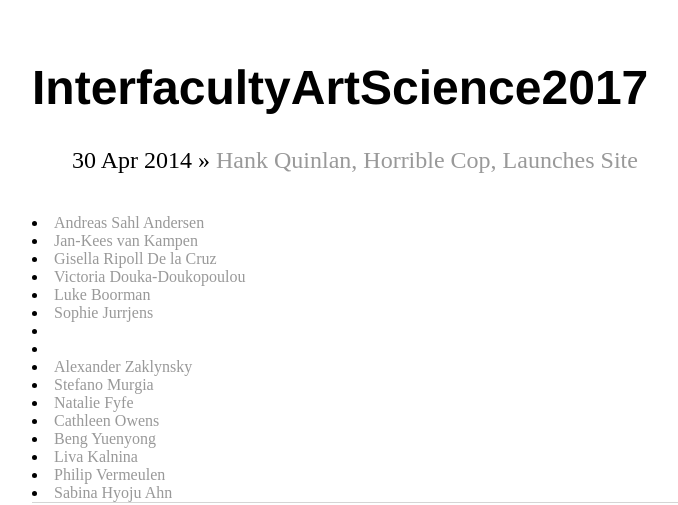
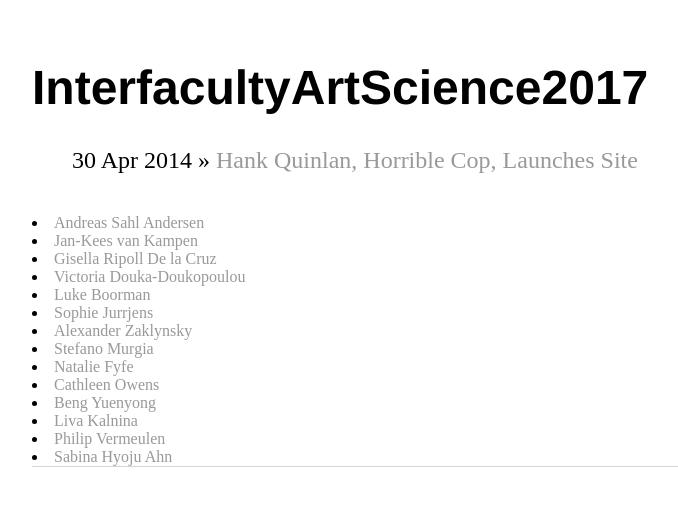
Before and after one commit to natfyfe/InterfacultyArtScience2017.github.io, a Jekyll site: the page built from blog/index.html, in a window 1280 px wide. Shown: the top 505 px of the page, without its empty margins (160-838 px from the left). Built offline with Jekyll 4.4.1, drawn with Linux system fonts in a browser that asks for light colours; grey boxes are pictures that could not be loaded.

Commit message:
Update default.html

```diff
--- a/_layouts/default.html
+++ b/_layouts/default.html
@@ -25,7 +25,7 @@
 				<li><a href="http://stichting.interfaculty.nl/victoria-douka-doukopoulou/">Victoria Douka-Doukopoulou</a></li>
 				<li><a href="http://stichting.interfaculty.nl/luke-boorman/">Luke Boorman</a></li>
 				<li><a href="http://stichting.interfaculty.nl/sophie-jurrjens/">Sophie Jurrjens</a></li>
-				<li><br><li>
+
 				<li><a href="http://stichting.interfaculty.nl/new-post/">Alexander Zaklynsky</a></li>
 				<li><a href="http://stichting.interfaculty.nl/stefano-murgia-2/">Stefano Murgia</a></li>
 
```
